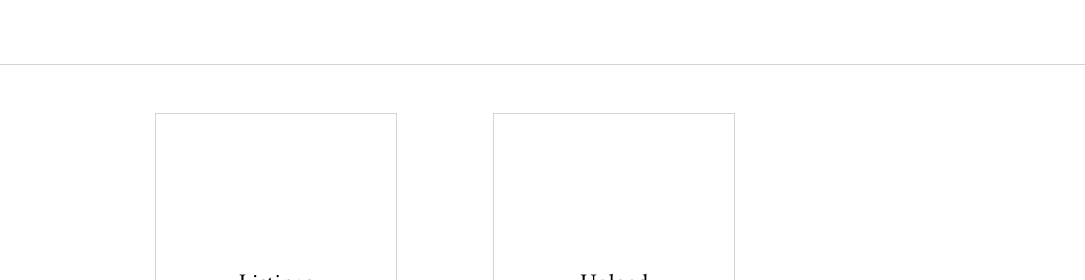
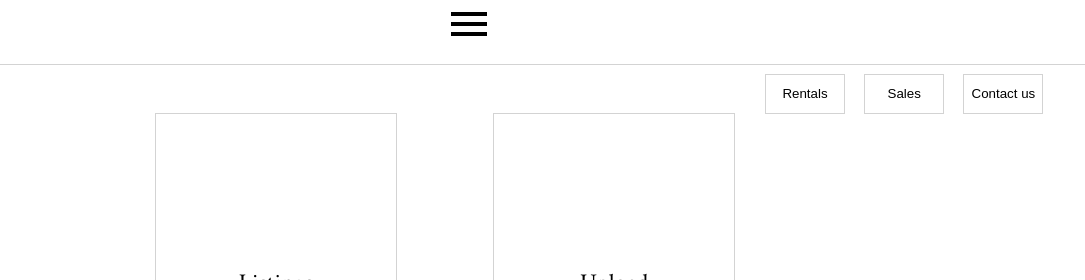
Before and after one commit to Kirera-Wainaina/glass-spades, a website: page frontend/html/admin/home.html in a window 1280 px wide. Shown: the top 280 px of the page, 195-1280 px from the left. Drawn offline with Linux system fonts and the light colour scheme; no server answers.

Commit message:
Add the contacts page link to the header

```diff
--- a/frontend/html/admin/home.html
+++ b/frontend/html/admin/home.html
@@ -24,6 +24,14 @@
     <div class="page">
       <header>
 	<a href="/"><img src="/frontend/images/GS-logo.webp"/></a>
+	<input type="image"
+	       src="/frontend/images/menu-button.svg"
+	       id="menu-button" />
+	<div id="menu">
+	  <a href="/rentals"><button>Rentals</button></a>
+	  <a href="/sales"><button>Sales</button></a>
+	  <a href="/contacts"><button>Contact us</button></a>
+	</div>
       </header>
 
       <div id="category-holder">
```
Also changed, not shown: frontend/html/admin/upload.html (+8 -0 lines), frontend/html/contacts.html (+8 -0 lines), frontend/html/email-template.html (+8 -0 lines), frontend/html/error.html (+8 -0 lines), frontend/html/home.html (+1 -1 lines), frontend/html/listing.html (+1 -0 lines), frontend/html/login.html (+8 -0 lines), frontend/html/privacy-policy.html (+8 -0 lines), frontend/html/rentals.html (+1 -1 lines), frontend/html/sales.html (+1 -1 lines), frontend/html/signup.html (+8 -0 lines), frontend/html/template.html (+8 -0 lines), frontend/html/terms.html (+8 -0 lines).
